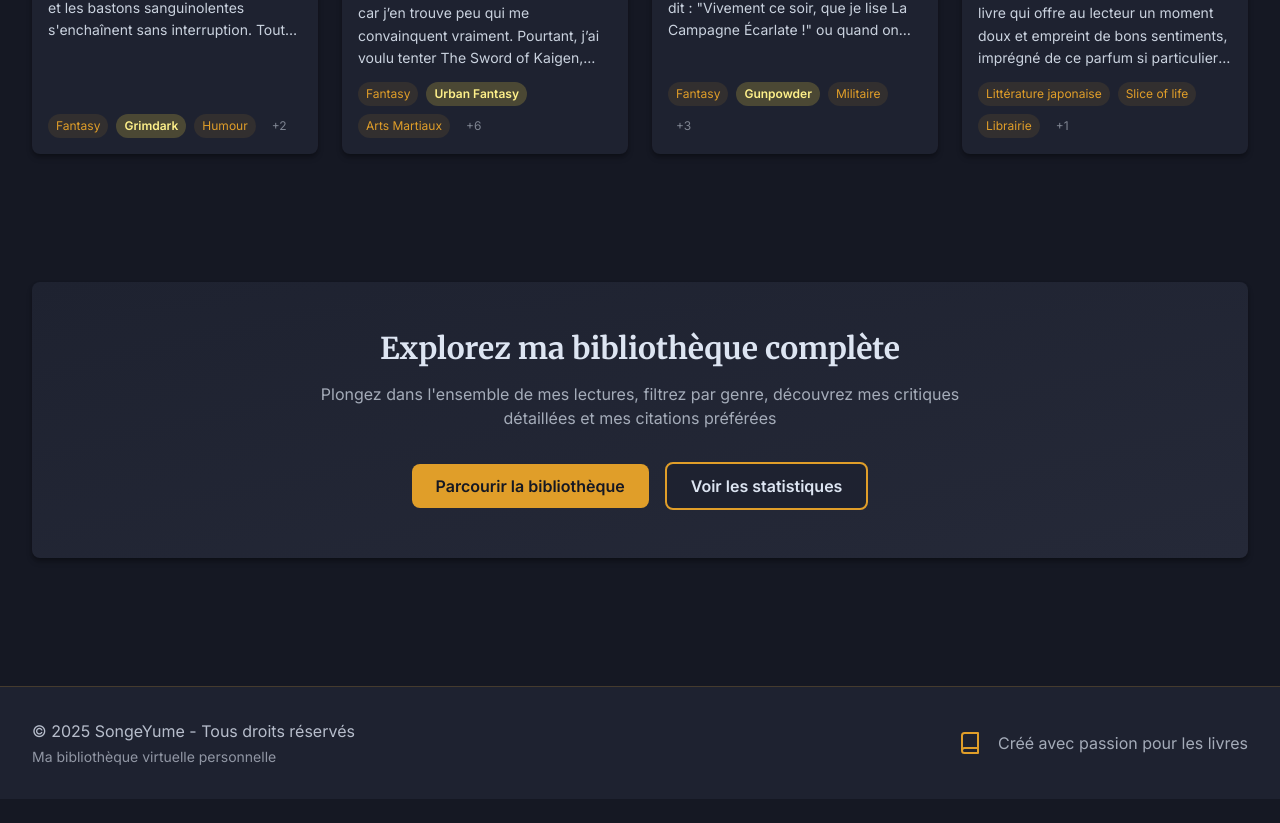
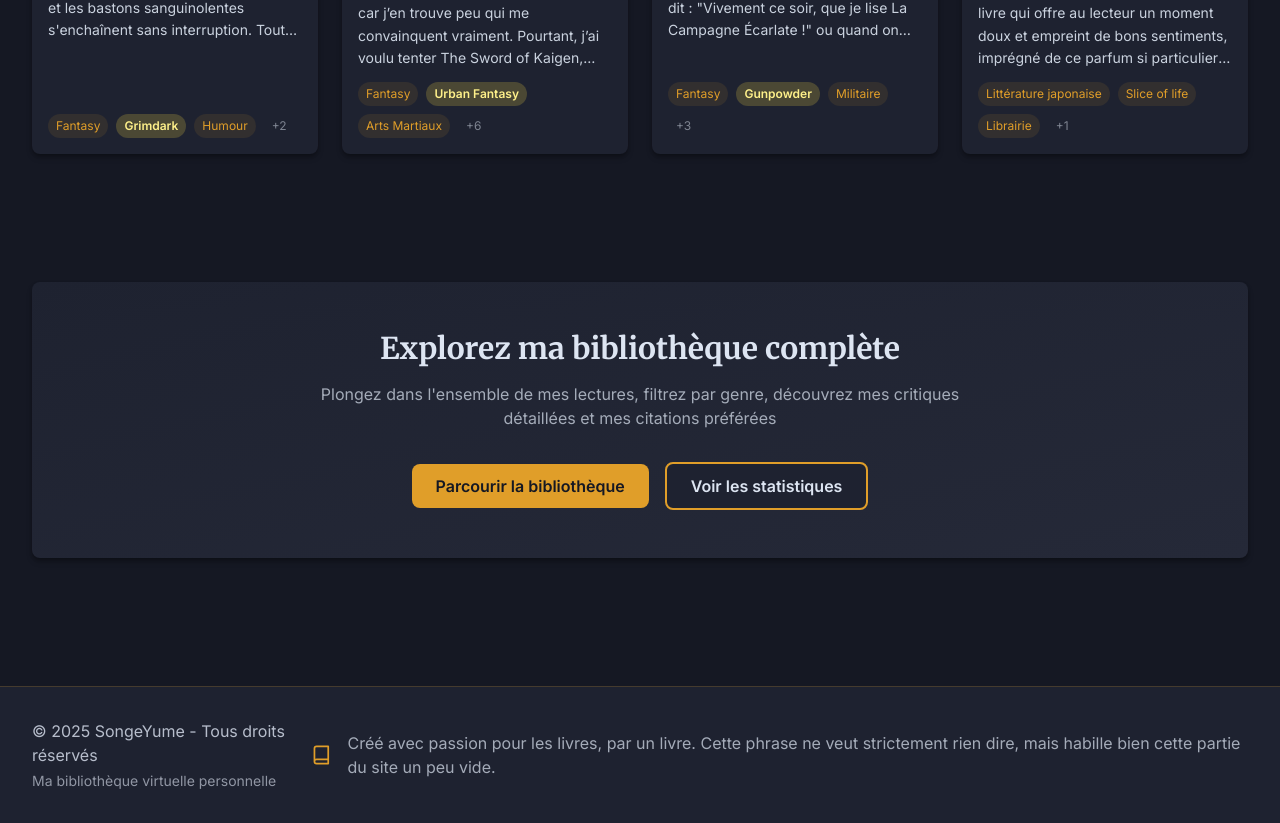
Before and after one commit to S0ng3/SongeYume, a React (Vite) app: page / in a window 1280 px wide. Shown: the part 1977-2800 px from the top of the page. Before the commit the page ends 2776 px from the top, so only its background shows below. Built offline with nearby package versions, Linux system fonts and the light colour scheme.

Commit message:
Modification du Layout

```diff
--- a/src/components/Layout.jsx
+++ b/src/components/Layout.jsx
@@ -148,7 +148,7 @@ const Layout = ({ children }) => {
             <div className="flex items-center space-x-4">
               <Book className="w-6 h-6 text-accent" />
               <span className="text-text-light text-opacity-70">
-                Créé avec passion pour les livres
+                Créé avec passion pour les livres, par un livre. Cette phrase ne veut strictement rien dire, mais habille bien cette partie du site un peu vide.
               </span>
             </div>
           </div>
```
